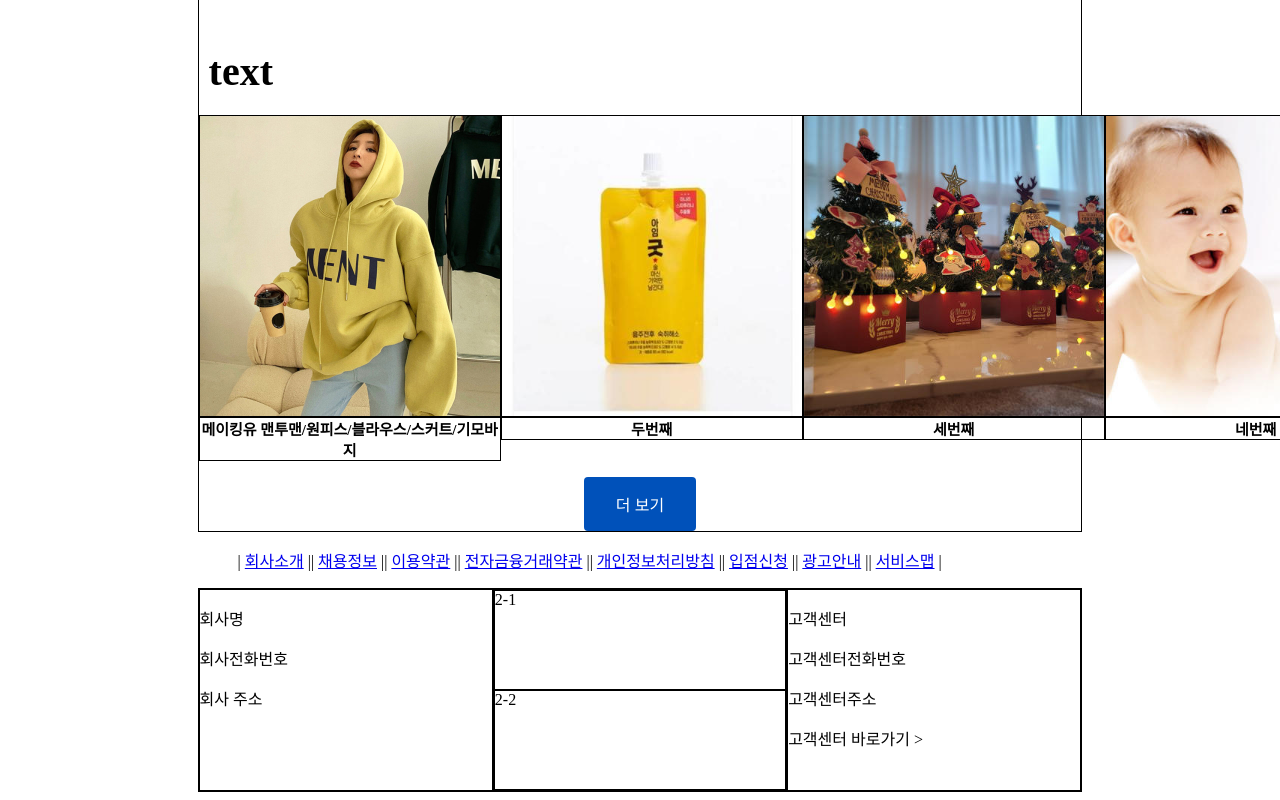
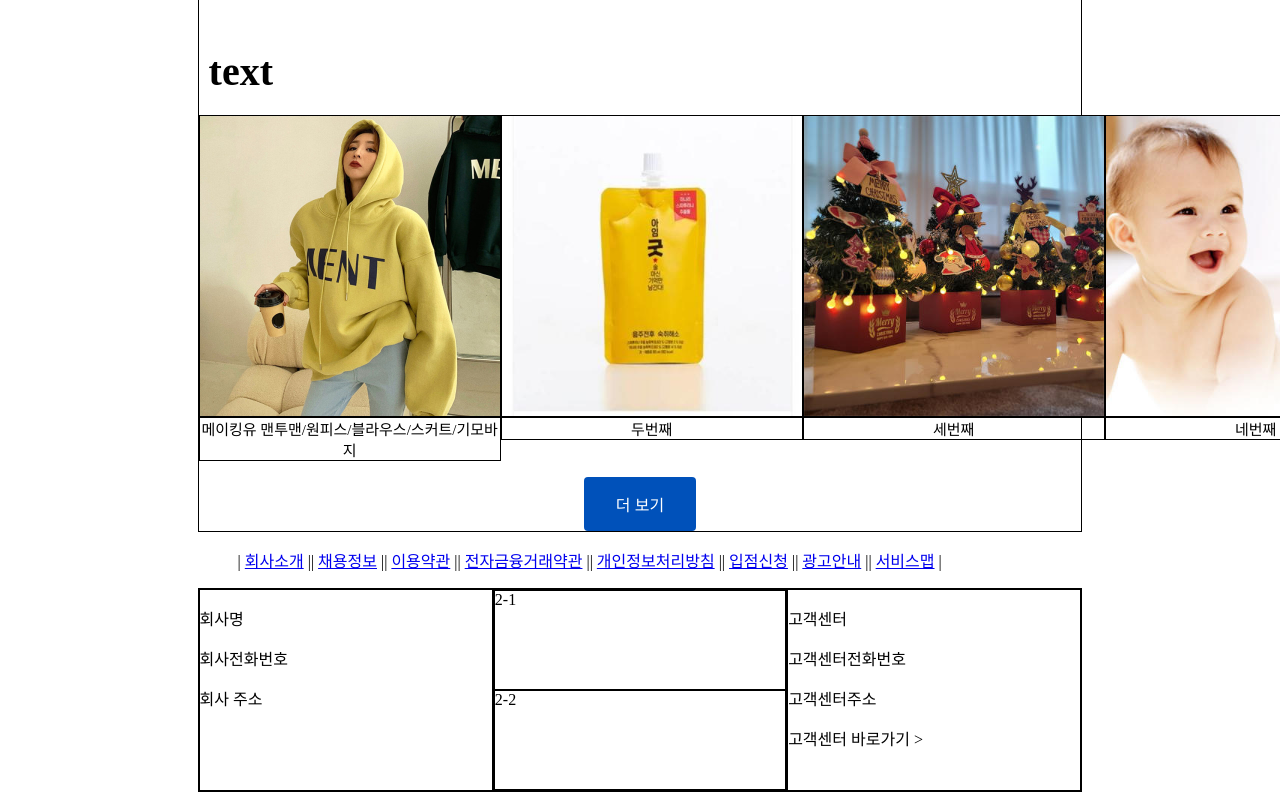
Before and after one commit to sunshine4437/VueStudy, a Vue app: page / in a window 1280 px wide. Shown: the part 2819-3619 px from the top of the page. Built offline with nearby package versions, Linux system fonts and the light colour scheme.

Commit message:
폰트 수정

```diff
--- a/src/components/mainPage/productTable.vue
+++ b/src/components/mainPage/productTable.vue
@@ -127,7 +127,7 @@ ul {
 
 .imageTitle a {
     font-family: '함초롱돋움';
-    font-weight: bold;
+    font-weight: none;
     font-size: 15px;
 }
 
```
